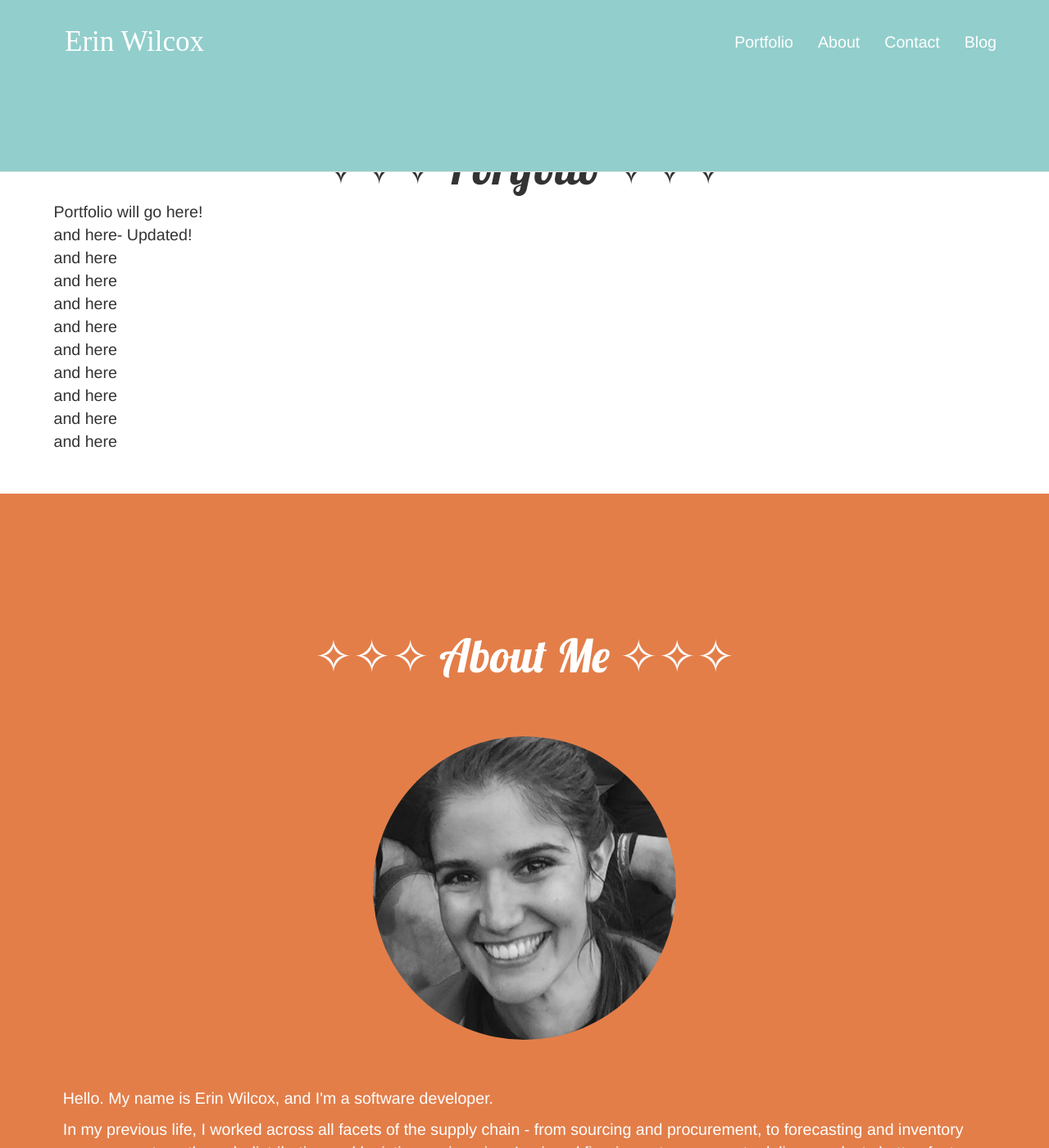
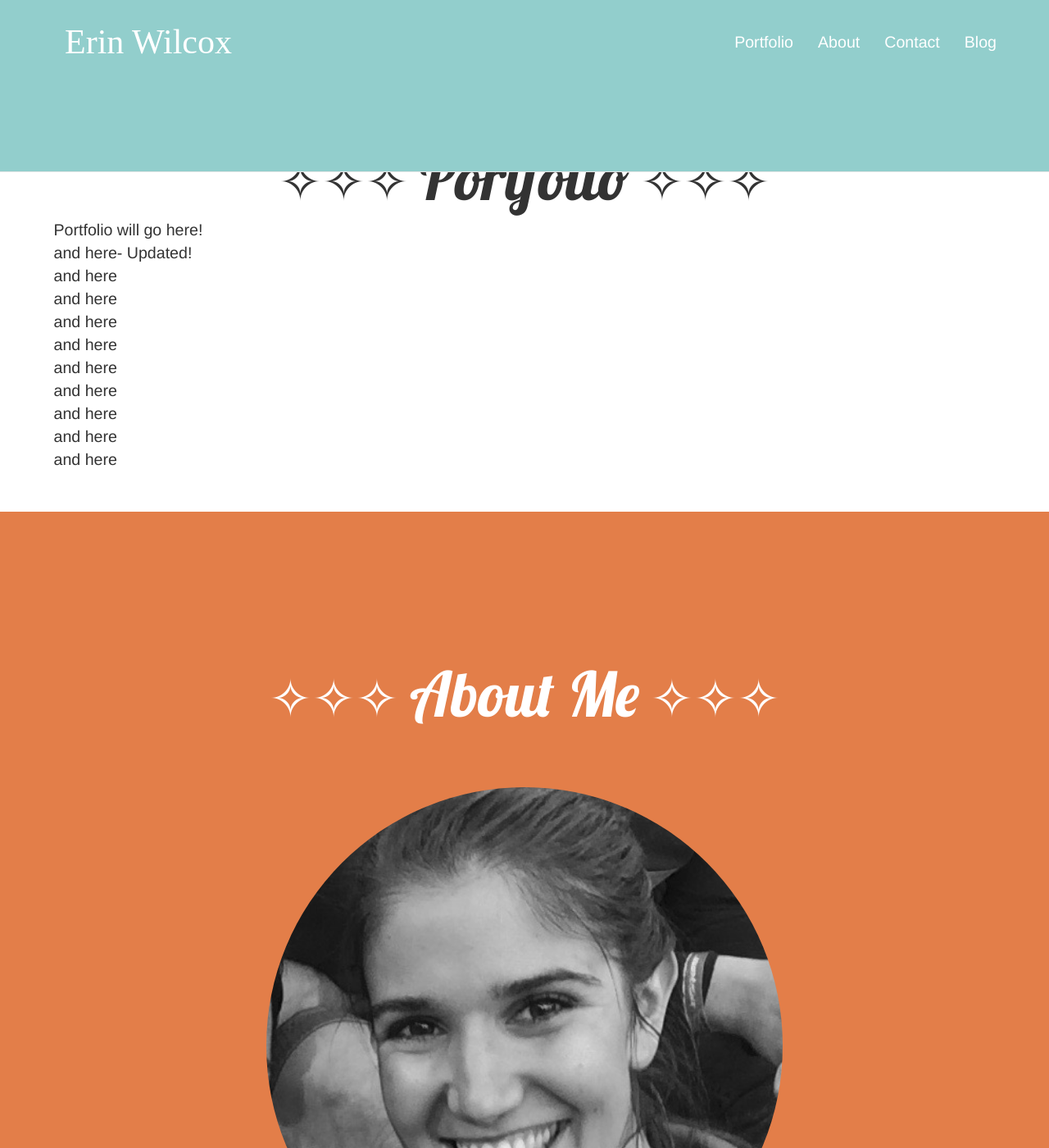
Before and after one commit to brookin8/brookin8.github.io, a Jekyll site: the page built from index.html, in a window 1280 px wide and 1400 px high. Shown: the whole window at 82% size. Built offline with Jekyll 4.4.1, drawn with Linux system fonts in a browser that asks for light colours; nearby versions of some CDN libraries; some web fonts are replaced; some of the changed text lies outside the part shown.

Commit message:
Resized mobile

```diff
--- a/_includes/header.html
+++ b/_includes/header.html
@@ -53,13 +53,14 @@
       @media only screen
         and (max-width: 736px) {
           h1 {
-            font-size:200%;
+            font-size:290%;
           }
+
           h3 {
             font-size:100%;
           }
           .navbar-brand {
-            font-size:125%;
+            font-size:200%;
             color:#ffffff;
             font-family: 'Atomic Age', cursive;
 
@@ -69,8 +70,8 @@
             color:#ffffff;
           }
           p {
-            font-size:80%;
-            margin-left:5%;
+            font-size:110%;
+            margin-left:3%;
           }
           #blogHeader {
             font-size:125%;
@@ -88,8 +89,13 @@
         and (min-width: 736px) {
 
           h1 {
-            font-size:400%;
+            font-size:450%;
           }
+
+          .headingWords {
+            font-size:120%;
+          }
+
           h3 {
             font-size:175%;
           }
@@ -110,7 +116,7 @@
          }
 
          .navbar-brand {
-            font-size:250%;
+            font-size:300%;
             color:#ffffff;
             font-family: 'Atomic Age', cursive;
           }
--- a/_layouts/post.html
+++ b/_layouts/post.html
@@ -1,7 +1,7 @@
 
 {% include header.html %}
 
-	<div class="container" style="margin-top:15%;">
+	<div class="container" style="margin-top:11%; margin-left:4%; padding-right:6%;">
 
 		<h1 id="blogHeader">{{ page.title }}</h1>
 
--- a/index.html
+++ b/index.html
@@ -7,7 +7,7 @@ permalink: /
 		<section id="portfolio">
 				<div class = "row">
 					<div class = "col-xs-12" style="text-align:center;">
-						<h1 style="text-align:center; vertical-align:center; padding-top:12%; font-family: 'Lobster', cursive;">&#x2727;&#x2727;&#x2727;  Portfolio  &#10023;&#10023;&#10023;</h1>
+						<h1 style="text-align:center; vertical-align:center; padding-top:12%; font-family: 'Lobster', cursive;">&#x2727;&#x2727;&#x2727; <span class="headingWords">Portfolio</span>  &#10023;&#10023;&#10023;</h1>
 					</div>
 				</div>
 				<div class = "row">
@@ -30,16 +30,16 @@ permalink: /
 
 		<section id ="about">
 			<div class="row">
-			<div class ="container" style="background-color:#E37E49;color:white;margin-top:3%;margin-left:0px;margin-right:0px; width:100%; padding-left:7%; padding-right:7%">
+			<div class ="container" style="background-color:#E37E49;color:white;margin-top:3%;margin-left:0px;margin-right:0px; width:100%; padding-left:3%; padding-right:3%">
 					<div class="row">
 						<div class = "col-xs-12" style="text-align:center;">
-							<h1 style="text-align:center;font-family: 'Lobster', cursive; padding-top:13%;">&#10023;&#10023;&#10023;  About Me  &#10023;&#10023;&#10023;</h1>
+							<h1 style="text-align:center;font-family: 'Lobster', cursive; padding-top:13%;">&#10023;&#10023;&#10023;  <span class="headingWords">About Me</span>  &#10023;&#10023;&#10023;</h1>
 						</div>
 					</div>
 					<div class ="row">
 						<div class ="col-4">
 							<div class = "text-center">
-								<img src= "Me_BW.jpg" class="img-responsive img-circle" style="width:32%; margin-top:5%; margin-left:auto; margin-right:auto;margin-bottom:5%;">
+								<img src= "Me_BW.jpg" class="img-responsive img-circle" style="width:50%; margin-top:5%; margin-left:auto; margin-right:auto;margin-bottom:5%;">
 							</div>
 						</div>
 					</div>
@@ -64,7 +64,7 @@ permalink: /
 		<section id="contact">
 				<div class = "row">
 					<div class = "col" style="text-align:center">
-						<h1 style="text-align:center;padding-top:15%; font-family: 'Lobster', cursive;">&#10023;&#10023;&#10023;  Contact Me  &#10023;&#10023;&#10023;</h1>
+						<h1 style="text-align:center;margin-top:3%; padding-left:3%; padding-right:3%; padding-top:13%; font-family: 'Lobster', cursive;">&#10023;&#10023;&#10023;  <span class="headingWords">Contact Me</span>  &#10023;&#10023;&#10023;</h1>
 					</div>
 				</div>
 				<div class = "row">
```
Also changed, not shown: About_Me.jpg (deleted).
